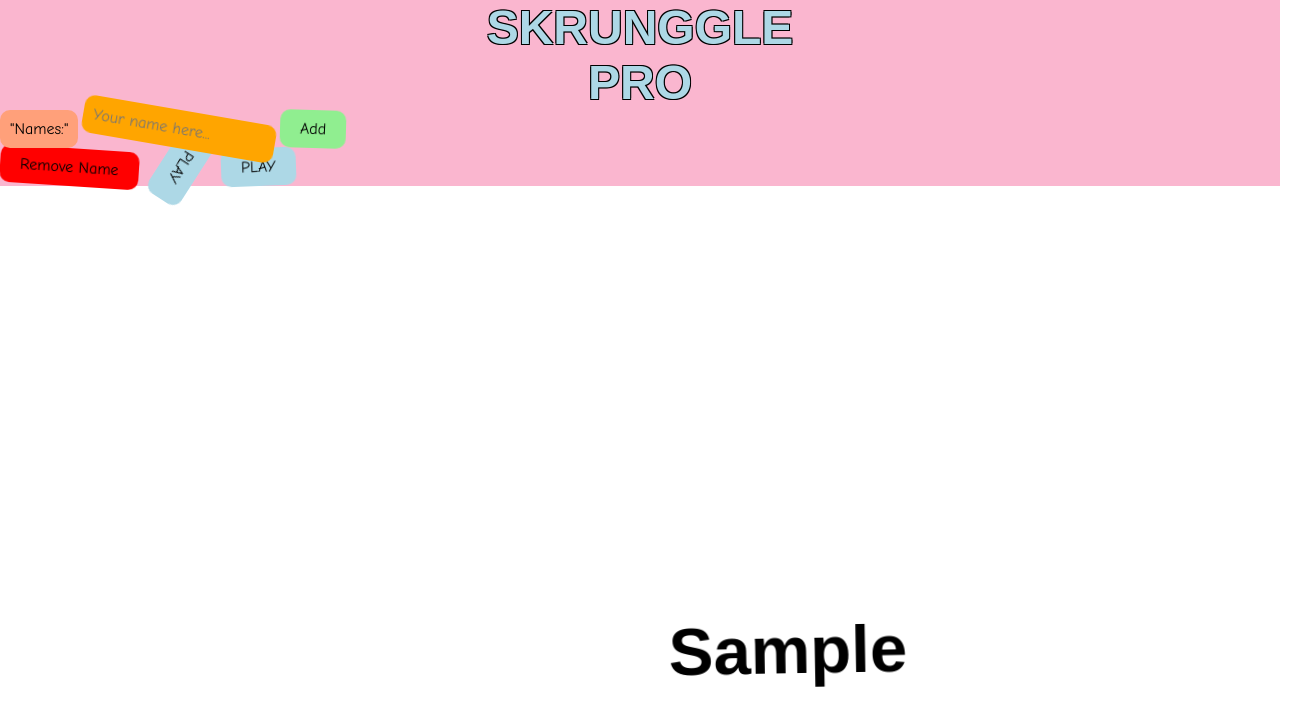
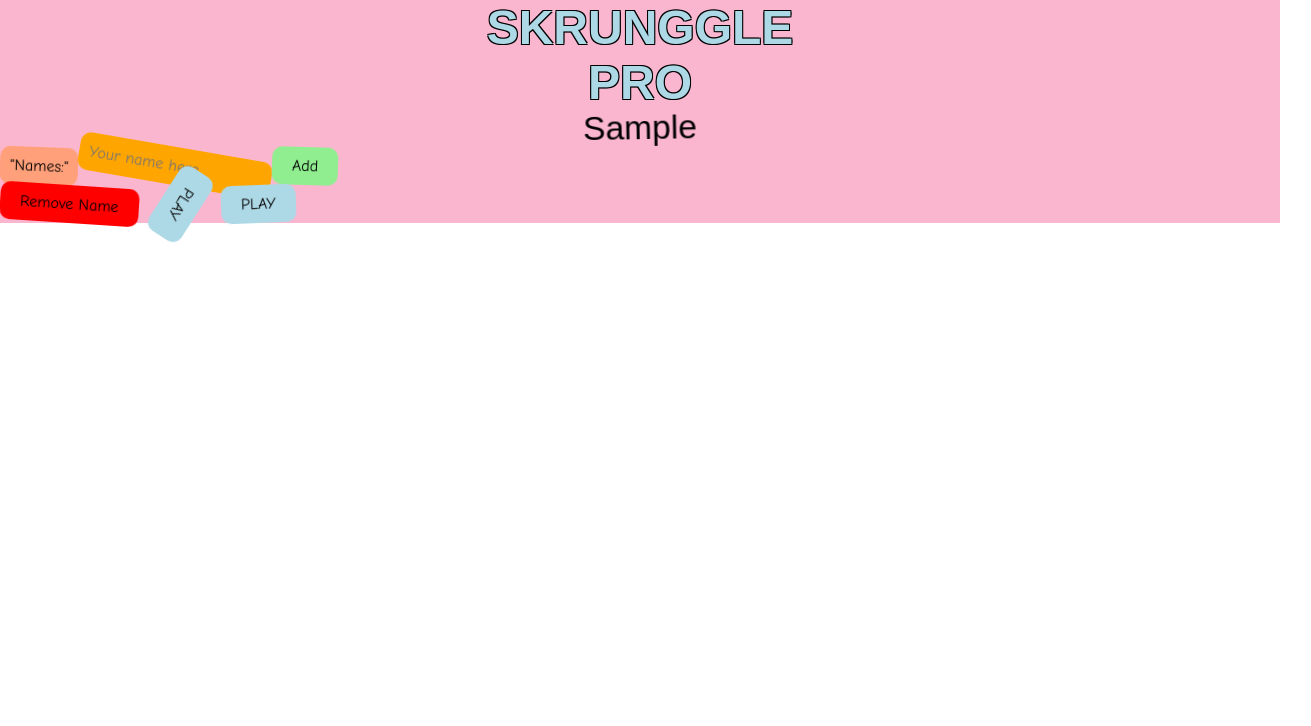
Before and after one commit to Felixim0/piccoloGame, a website with bundled scripts: page client/index.html in a window 1280 px wide. Both pictures are taken after typing "Sample" into the empty fields and a click on the button "Add". Shown: the whole page, 1311 px wide, since content can reach past the window. Built offline with nearby package versions, Linux system fonts and the light colour scheme.

Commit message:
Moved names into a flexbox area allowing much better user experience

```diff
--- a/client/css/game/all.css
+++ b/client/css/game/all.css
@@ -7,7 +7,7 @@
   animation: none !important;
 }
 
-html, body {
+body {
   height: 100%;
   margin: 0;
   padding: 0;
--- a/client/css/mainMenu/1-backgroundNames.css
+++ /dev/null
@@ -1,31 +0,0 @@
-/* Make full-page-container fill the entire screen */
-#full-page-container {
-  position: absolute; /* Position it absolutely within its relative parent */
-  top: 0;
-  left: 0;
-  right: 0;
-  bottom: 0;
-  z-index: 1; /* Ensures it's in front of other elements */
-  margin: 5em;
-}
-
-/* Random placement of names */
-h3 {
-  position: absolute; /* Absolute positioning within the full-page-container */
-  color: black; /* Text color, can be changed as needed */
-  font-size: 4em; /* Larger font size for visibility */
-  font-family: "Papyrus", fantasy;
-  animation: pulseWobble 4s infinite;
-}
-
-/* Ensure other parts of the menu don't overlap unexpectedly */
-#main-menu {
-  position: relative;
-  z-index: 2; /* Higher than the full-page-container to keep on top */
-}
-
-/* Container for the name input and button */
-#names-container {
-  position: relative;
-  z-index: 3; /* Ensures this is above other content */
-}
--- /dev/null
+++ b/client/css/mainMenu/1-userNames.css
@@ -0,0 +1,20 @@
+
+#names-container {
+  display: flex;
+  flex-wrap: wrap;
+  list-style-type: none;
+  width: 100%;
+}
+
+#names-container li {
+  flex: 1 0 33.33%; /* Each item takes up 1/3 of the container's width */
+  box-sizing: border-box;
+  display: flex;
+  align-items: center;
+  justify-content: center;
+  text-align: center;
+  color: black; /* Text color, can be changed as needed */
+  font-size: 2em; /* Larger font size for visibility */
+  font-family: "Papyrus", fantasy;
+  animation: pulseWobble 4s infinite;
+}
--- a/client/helpers/element-creation.mjs
+++ b/client/helpers/element-creation.mjs
@@ -67,18 +67,12 @@ export function generateCardElements() {
 }
 
 export function placeNewName(name) {
-  const container = document.querySelector('#full-page-container');
+  const container = document.querySelector('#names-container');
 
-  // Create new name h3
-  const newNameElement = crEl('h3');
+  // Create new name list item
+  const newNameElement = crEl('li');
   newNameElement.textContent = name;
   newNameElement.id = name;
 
-  // Place Randomly on page
-  const x = Math.random() * (container.clientWidth - newNameElement.clientWidth);
-  const y = Math.random() * (container.clientHeight - newNameElement.clientHeight);
-  newNameElement.style.left = x + 'px';
-  newNameElement.style.top = y + 'px';
-
   container.append(newNameElement);
 }
--- a/client/index.html
+++ b/client/index.html
@@ -9,7 +9,7 @@
   <!-- Styles for the menu -->
   <link rel="stylesheet" type="text/css" href="./css/mainMenu/3-mainMenuLayout.css">
   <link rel="stylesheet" type="text/css" href="./css/mainMenu/2-mainMenuStyles.css">
-  <link rel="stylesheet" type="text/css" href="./css/mainMenu/1-backgroundNames.css">
+  <link rel="stylesheet" type="text/css" href="./css/mainMenu/1-userNames.css">
   <link rel="stylesheet" type="text/css" href="./css/mainMenu/0-animations.css">
 </head>
 
@@ -25,6 +25,9 @@
       <h2>SKRUNGGLE</h2>
       <h2>PRO</h2>
     </div>
+
+    <ul id="names-container">
+    </ul>
 
     <div id="middle-menu">
       <div id="names-container">
--- a/client/index.mjs
+++ b/client/index.mjs
@@ -17,6 +17,7 @@ function setupEventListeners() {
   const playButton = document.querySelector('#play-button2');
   // const randomPlayButton = playButtons[Math.floor(Math.random() * playButtons.length)];
   playButton.addEventListener('click', () => {
+    console.log('Starting game');
     startGame();
   });
 
@@ -30,6 +31,7 @@ function setupEventListeners() {
 
 
 function init() {
+  console.log('Initialised start script');
   clearNames();
   setupEventListeners();
 }
```
